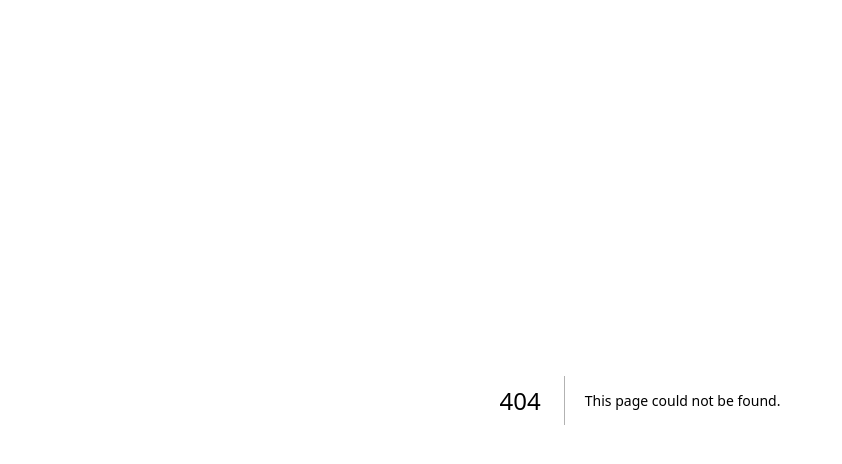
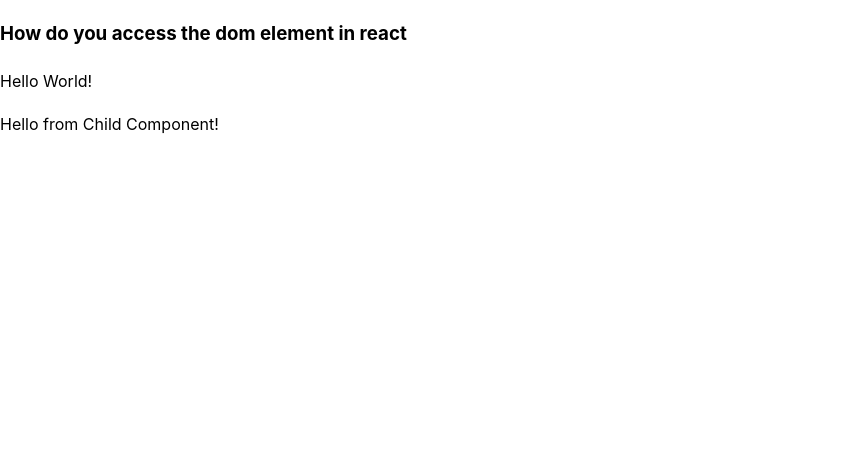
Before and after one commit to ManiKanta9578/ReactScenarioss, a Next.js app: page /accessDomElement in a window 1280 px wide. Before the commit this address had no page. Shown: the top 464 px of the page, without its empty margins (0-842 px from the left). Built offline with nearby package versions, Linux system fonts and the light colour scheme.

Commit message:
ref, forwordRef

```diff
--- /dev/null
+++ b/components/accessDomElement/ChildComp.jsx
@@ -0,0 +1,9 @@
+import { forwardRef } from "react";
+
+const ChildComponent = forwardRef((props, ref) => (
+    <div ref={ref}>
+      Hello from Child Component!
+    </div>
+  ));
+
+  export default ChildComponent;
--- /dev/null
+++ b/pages/accessDomElement/index.js
@@ -0,0 +1,30 @@
+import React, { useEffect, useRef } from 'react'
+import ChildComp from '../../components/accessDomElement/ChildComp';
+
+const Index = () => {
+    let myElement = null;
+    const ref = useRef(null);
+    const childRef = useRef(null);
+
+    useEffect(() => {
+        console.log("ref:", ref.current);
+        console.log("ref using callback:", myElement);
+        console.log("Child ref: ", childRef);
+    }, []);
+
+    return (
+        <div >
+            <div ref={ref}>
+                <h3>How do you access the dom element in react</h3>
+            </div>
+
+            {/* using callback ref */}
+            <p ref={(ele) => { myElement = ele }}>Hello World!</p>
+
+            {/* forwordRef() */}
+            <ChildComp ref={childRef} />
+        </div>
+    )
+}
+
+export default Index
--- a/pages/index.js
+++ b/pages/index.js
@@ -13,7 +13,10 @@ function Home() {
             <Link href="/dynamicHtml" className={styles.link}>Display Dynamic HTML</Link>
           </li>
           <li className={styles.listItem}>
-            <Link href="/parentChildMethodCall" className={styles.link}>Parent Child Method Call</Link>
+            <Link href="/parentChildMethodCall" className={styles.link}>How to call parent component method from child component in reactCall</Link>
+          </li>
+          <li className={styles.listItem}>
+            <Link href="/accessDomElement" className={styles.link}>How do you access the dom element in react</Link>
           </li>
         </ol>
       </nav>
```
